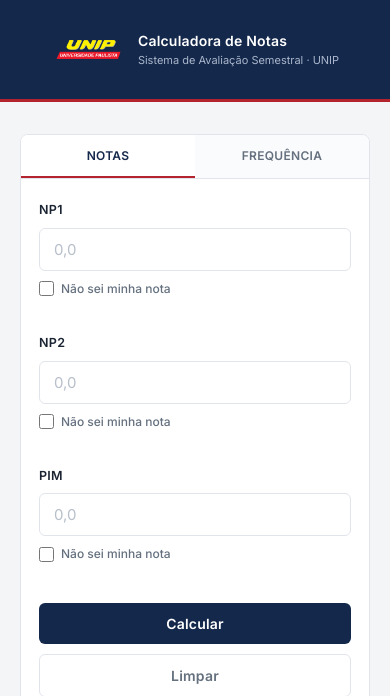
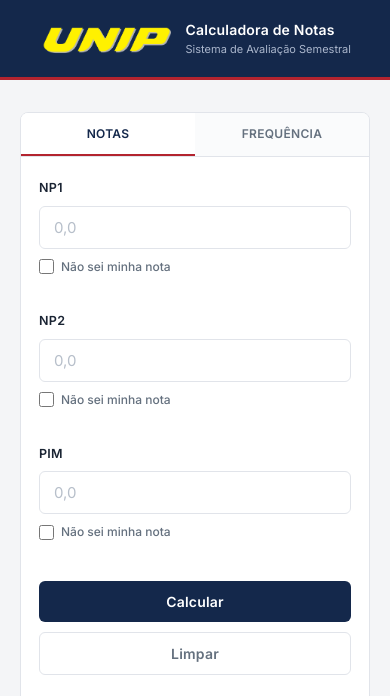
Before and after one commit to MatheusRenat0/calculadora-unip, a Flask app: page / in a window 390 px wide. Shown: the top 696 px of the page. Run offline with Flask 3, Linux system fonts and the light colour scheme.

Commit message:
fix(logo): corrige alinhamento e proporção da imagem

```diff
--- a/static/css/style.css
+++ b/static/css/style.css
@@ -48,7 +48,7 @@ body {
     left: 32px;
     top: 50%;
     transform: translateY(-50%);
-    height: 120px;
+    height: 40px;
     width: auto;
     object-fit: contain;
 }
@@ -375,7 +375,7 @@ input[type="number"]::placeholder {
     .logo {
         position: static;
         transform: none;
-        height: 75px;
+        height: 35px;
     }
 
     .topbar-inner {
--- a/templates/index.html
+++ b/templates/index.html
@@ -15,7 +15,7 @@
         <div class="topbar-inner">
             <div class="topbar-text">
                 <h1>Calculadora de Notas</h1>
-                <p>Sistema de Avaliação Semestral · UNIP</p>
+                <p>Sistema de Avaliação Semestral</p>
             </div>
         </div>
     </div>
```
Also changed, not shown: static/images/favicon.png (added), static/images/unip-logo-0.png, static/images/unip-logo-1.png (added).
